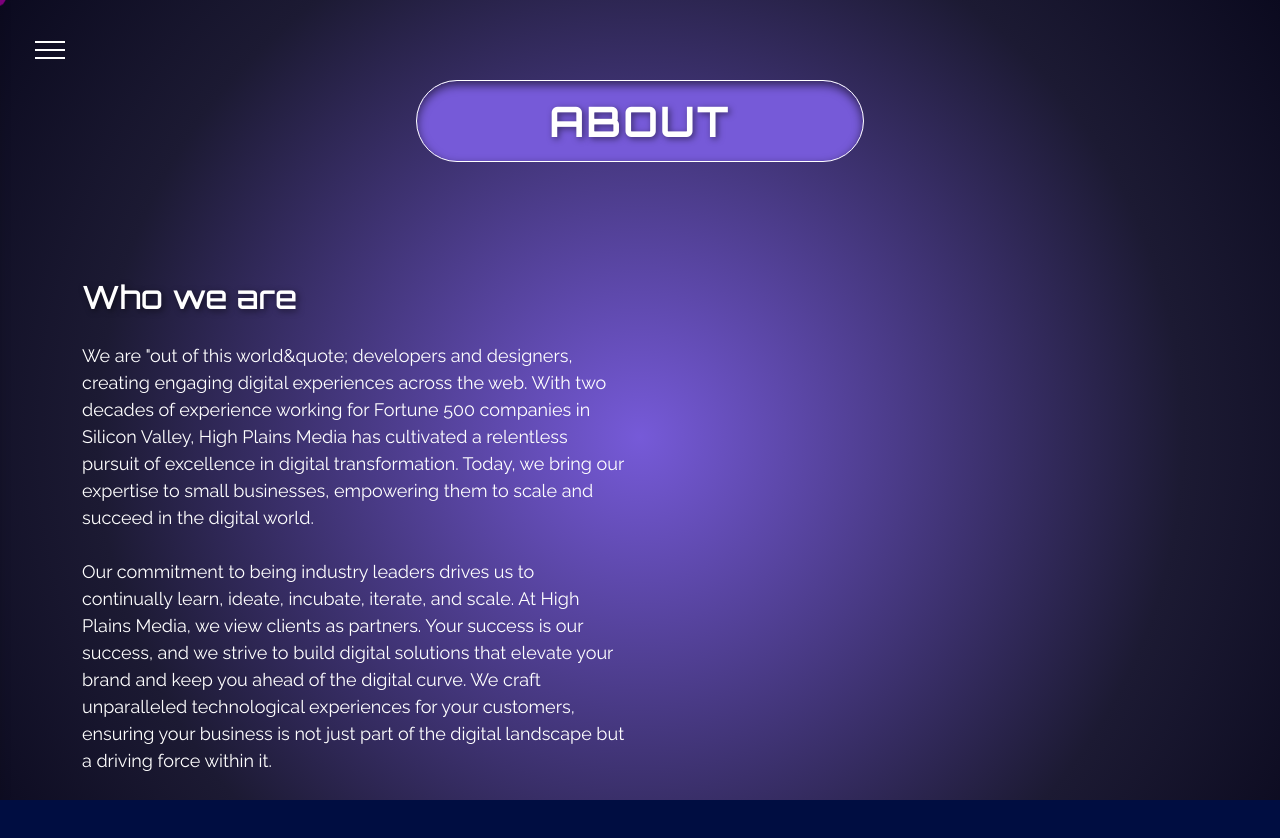
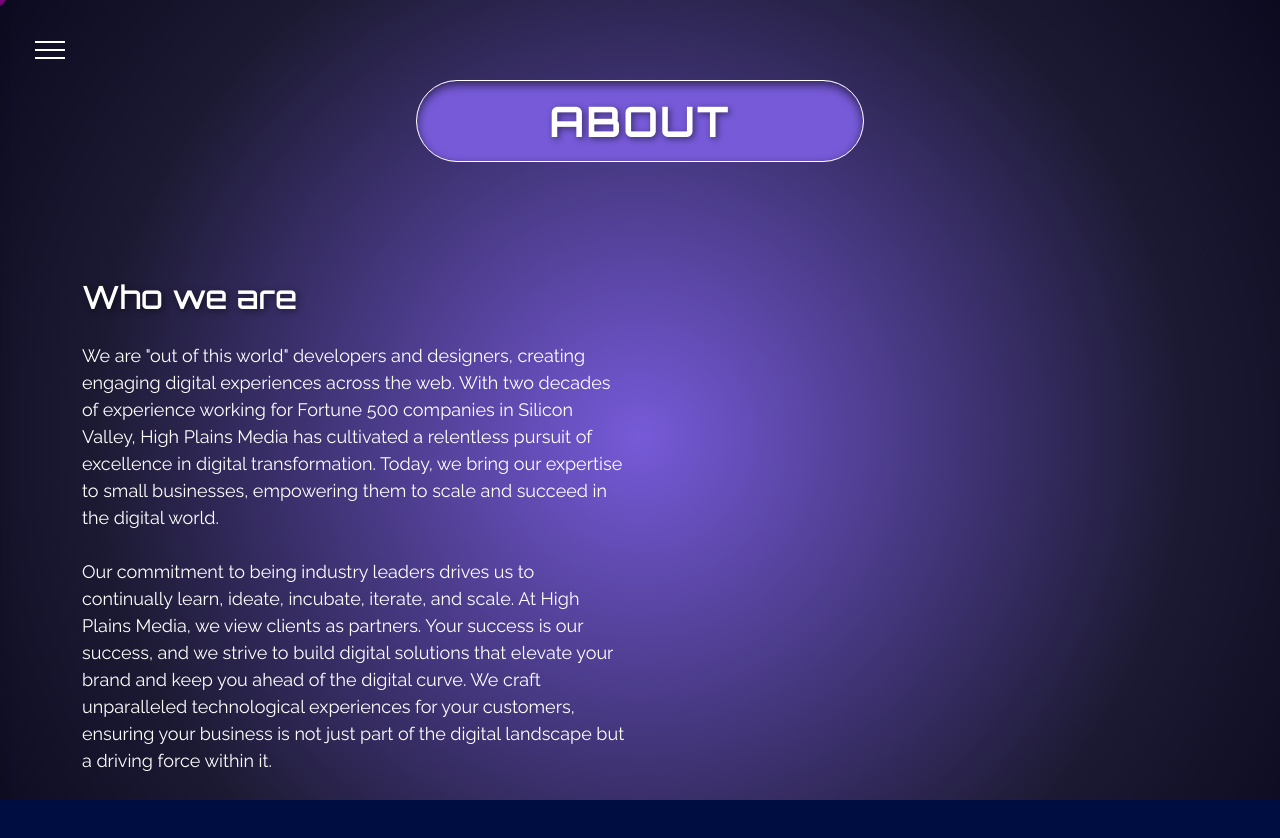
Before and after one commit to jrvscm/high-plains-media, a Next.js app: page /about in a window 1280 px wide. Shown: the top 838 px of the page. Built offline with nearby package versions, Linux system fonts and the light colour scheme; no server answers.

Commit message:
fix quot

```diff
--- a/src/pages/about.js
+++ b/src/pages/about.js
@@ -71,7 +71,7 @@
                   <Col lg={6}  className="pt-3">
                     <H2>Who we are</H2>
                     <P>
-                    We are &quot;out of this world&quote; developers and designers, creating engaging digital experiences across the web. With two decades of experience working for Fortune 500 companies in Silicon Valley, High Plains Media has cultivated a relentless pursuit of excellence in digital transformation. Today, we bring our expertise to small businesses, empowering them to scale and succeed in the digital world.
+                    We are &quot;out of this world&quot; developers and designers, creating engaging digital experiences across the web. With two decades of experience working for Fortune 500 companies in Silicon Valley, High Plains Media has cultivated a relentless pursuit of excellence in digital transformation. Today, we bring our expertise to small businesses, empowering them to scale and succeed in the digital world.
                     <br /><br />
                     Our commitment to being industry leaders drives us to continually learn, ideate, incubate, iterate, and scale. At High Plains Media, we view clients as partners. Your success is our success, and we strive to build digital solutions that elevate your brand and keep you ahead of the digital curve. We craft unparalleled technological experiences for your customers, ensuring your business is not just part of the digital landscape but a driving force within it.
                     </P>
```
